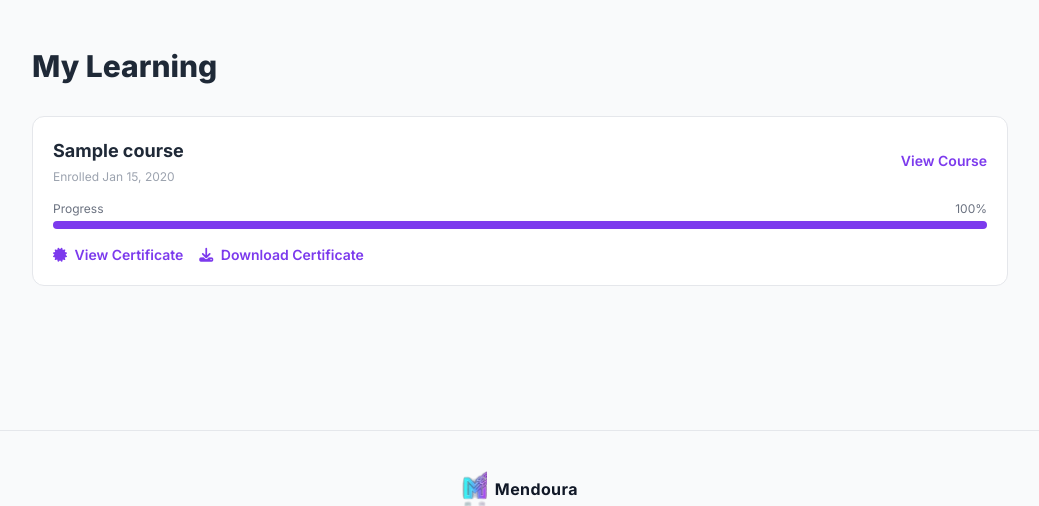
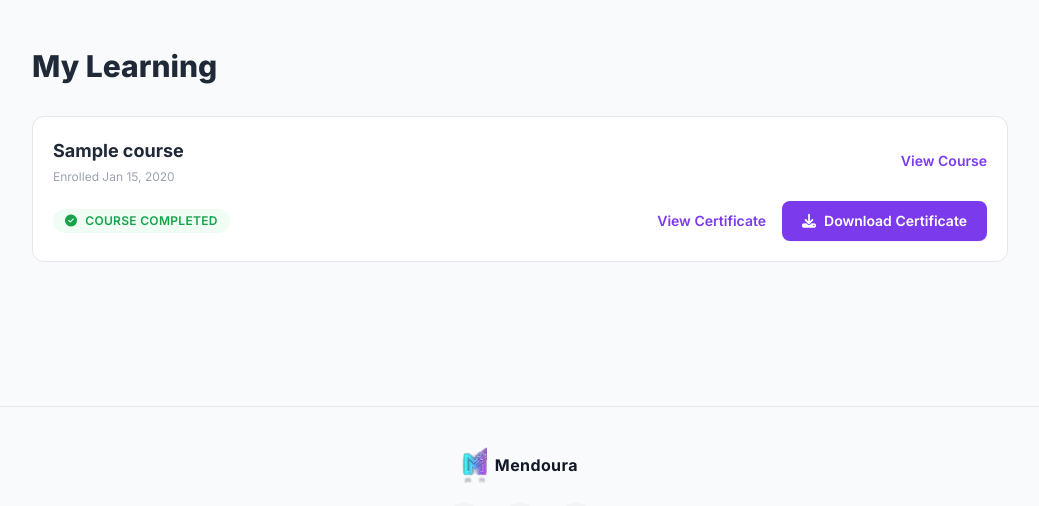
Before and after one commit to ToqaHamdy/mendoura-lms, a Django app: page /learning/ in a window 1280 px wide. Shown: the part 73-579 px from the top of the page, without its empty margins (120-1159 px from the left). Run offline with Django 5.2, Linux system fonts and the light colour scheme; a user stored in the database is signed in; tables that the repository leaves empty hold one stand-in row (values such as "Sample post"); grey boxes marked "Sample" are stand-in pictures; data that the repository does not hold is empty; style sheets or scripts are compiled from the project's sources; some libraries are stand-ins or nearby versions.

Commit message:
Replace progress bar with a completed badge + premium download button
Once a course hits 100%, the ongoing progress tracker no longer makes
sense to show -- swap it for a "Course Completed" badge and a solid,
prominent Download Certificate button instead of a plain text link.

Co-Authored-By: Claude Sonnet 5 <noreply@anthropic.com>
Claude-Session: https://claude.ai/code/session_011xrWyQmvZtNrvcpVTtiUFz

```diff
--- a/lms_backend/courses/templates/courses/my_learning.html
+++ b/lms_backend/courses/templates/courses/my_learning.html
@@ -18,6 +18,22 @@
             {% trans "View Course" %}
           </a>
         </div>
+        {% if enrollment.is_complete %}
+          <div class="mt-4 flex items-center justify-between gap-4 flex-wrap">
+            <span class="inline-flex items-center gap-2 text-xs font-semibold uppercase tracking-wide text-green-600 dark:text-green-400 bg-green-50 dark:bg-green-900/30 px-3 py-1 rounded-full">
+              <i class="fa-solid fa-circle-check"></i> {% trans "Course Completed" %}
+            </span>
+            <div class="flex items-center gap-4">
+              <a href="{% url 'certificate_view' enrollment.certificate.uuid %}" class="text-sm font-semibold text-brand-600 hover:underline">
+                {% trans "View Certificate" %}
+              </a>
+              <a href="{% url 'certificate_download' enrollment.certificate.uuid %}"
+                 class="inline-flex items-center gap-2 bg-brand-600 hover:bg-brand-700 text-white font-semibold text-sm px-5 py-2.5 rounded-lg shadow-sm">
+                <i class="fa-solid fa-download"></i> {% trans "Download Certificate" %}
+              </a>
+            </div>
+          </div>
+        {% else %}
           <div class="mt-4">
             <div class="flex items-center justify-between text-xs text-gray-500 dark:text-gray-400 mb-1">
               <span>{% trans "Progress" %}</span>
@@ -26,15 +42,6 @@
             <div class="w-full h-2 bg-gray-100 dark:bg-gray-800 rounded-full overflow-hidden">
               <div class="h-full bg-brand-600" style="width: {{ enrollment.progress_percent }}%"></div>
             </div>
-        </div>
-        {% if enrollment.is_complete %}
-          <div class="mt-4 flex items-center gap-4">
-            <a href="{% url 'certificate_view' enrollment.certificate.uuid %}" class="text-sm font-semibold text-brand-600 hover:underline">
-              <i class="fa-solid fa-certificate mr-1"></i> {% trans "View Certificate" %}
-            </a>
-            <a href="{% url 'certificate_download' enrollment.certificate.uuid %}" class="text-sm font-semibold text-brand-600 hover:underline">
-              <i class="fa-solid fa-download mr-1"></i> {% trans "Download Certificate" %}
-            </a>
           </div>
         {% endif %}
       </div>
```
Lines whose indentation alone changed are shown as unchanged.
